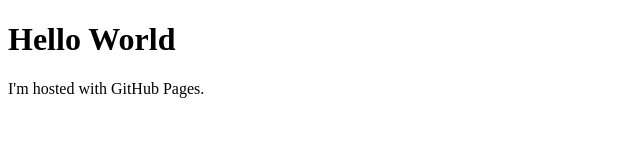
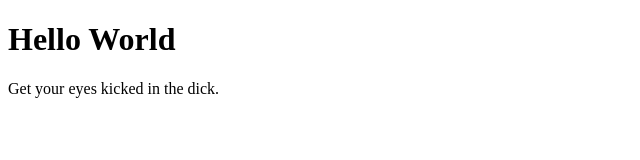
Before and after one commit to enjoyable-snax/enjoyable-snax.github.io, a plain HTML site: page index.html in a window 1280 px wide. Shown: the full height of the page, 0-640 px from the left. Drawn offline with Linux system fonts and the light colour scheme.

Commit message:
update to index page

```diff
--- a/index.html
+++ b/index.html
@@ -2,6 +2,6 @@
 <html>
 <body>
 <h1>Hello World</h1>
-<p>I'm hosted with GitHub Pages.</p>
+<p>Get your eyes kicked in the dick.</p>
 </body>
 </html>
```
